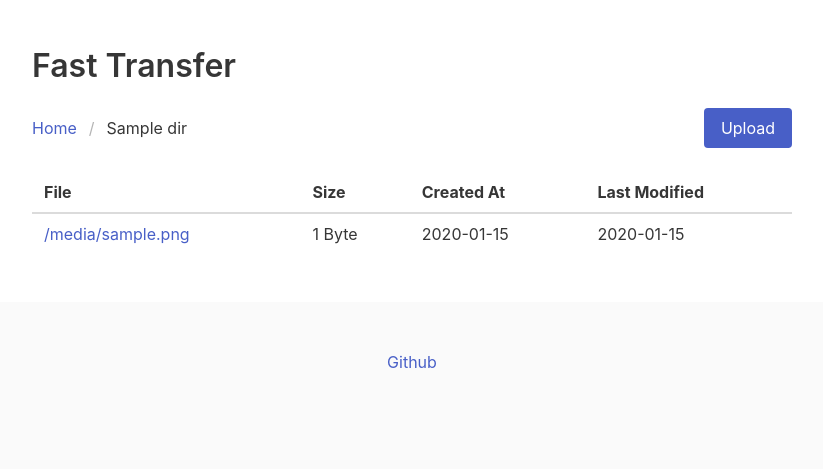
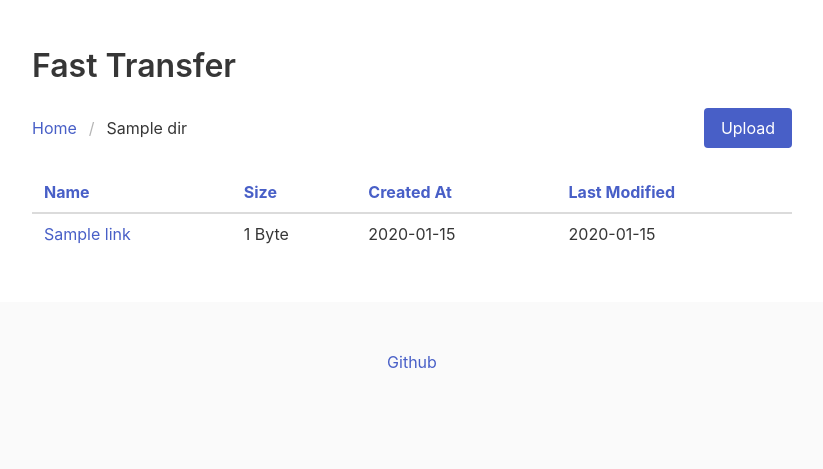
Before and after one commit to ChanMo/fast-transfer, a Flask app: template src/fast_transfer/templates/index.html in a window 1280 px wide. Shown: the top 469 px of the page, without its empty margins (228-1051 px from the left). Run offline with Flask 3, Linux system fonts and the light colour scheme; the template is opened without the code that fills it: most values are stand-ins (such as "Sample title", 1, 10 or a date in 2020); parts of the project's set-up code (start-up, migrations or seed data) failed here and were passed over.

Commit message:
add file sort

```diff
--- a/src/fast_transfer/__about__.py
+++ b/src/fast_transfer/__about__.py
@@ -1 +1 @@
-__version__ = "0.1.3"
+__version__ = "0.2.0"
--- a/src/fast_transfer/app.py
+++ b/src/fast_transfer/app.py
@@ -43,13 +43,25 @@ def index():
         dir_link = f"?dir={folder}/{file}" if folder else f'?dir={file}'
         file_link = f'?dir={folder}&file={file}'
         links.append({
-            'file': file if not isdir else f'{file}/',
+            'name': file if not isdir else f'{file}/',
             'link': dir_link if isdir else file_link,
             'is_dir': isdir,
             'size': os.path.getsize(f),
             'ctime': datetime.datetime.fromtimestamp(int(os.path.getctime(f))),
             'mtime': datetime.datetime.fromtimestamp(int(os.path.getmtime(f)))
         })
+
+    sort = flask.request.args.get('sort', '-mtime')
+    if sort not in ['ctime', '-ctime', 'mtime', '-mtime', 'name', '-name', 'size', '-size']:
+        sort = '-mtime'
+
+    reverse = False
+    key = sort
+    if sort.startswith('-'):
+        reverse = True
+        key = sort[1:]
+
+    links = sorted(links, key=lambda i:i[key], reverse=reverse)
 
     dirs = []
     if folder:
@@ -59,16 +71,17 @@ def index():
                 'path': f'{dirs[-1]["path"]}/{i}' if len(dirs) > 0 else i
             })
 
-    return flask.render_template("index.html", links=links, dirs=dirs)
+    return flask.render_template("index.html", links=links, dirs=dirs, sort=sort)
 
 
 @click.command()
 @click.argument('userdata')
-def cli(userdata):
+@click.option('-p', '--port', help='The port to bind to.', default=5000, show_default=True)
+def cli(userdata, port):
     app.config.update(
         USER_DATA=userdata
     )
-    app.run(host='0.0.0.0')
+    app.run(host='0.0.0.0', port=port)
 
 
 if __name__ == "__main__":
--- a/src/fast_transfer/templates/index.html
+++ b/src/fast_transfer/templates/index.html
@@ -3,6 +3,7 @@
   <head>
     <meta charset="UTF-8">
     <title>Fast Transfer</title>
+    <meta name="viewport" content="width=device-width, initial-scale=1">
     <link rel="stylesheet" href="/static/bulma.min.css" />
   </head>
   <body>
@@ -47,16 +48,16 @@
 	      <table class="table is-fullwidth">
 		<thead>
 		  <tr>
-		    <th>File</th>
-		    <th>Size</th>
-		    <th>Created At</th>
-		    <th>Last Modified</th>
+		    <th>{% if sort == "-name" %}<a href="?dir={{dir}}&sort=name">Name &darr;</a>{% elif sort == "name" %}<a href="?dir={{dir}}&sort=-name">Name &uarr;</a>{% else %}<a href="?dir={{dir}}&sort=name">Name</a>{% endif %}</th>
+		    <th>{% if sort == "-size" %}<a href="?dir={{dir}}&sort=size">Size &darr;</a>{% elif sort == "size" %}<a href="?dir={{dir}}&sort=-size">Size &uarr;</a>{% else %}<a href="?dir={{dir}}&sort=size">Size</a>{% endif %}</th>
+		    <th>{% if sort == "-ctime" %}<a href="?dir={{dir}}&sort=ctime">Created At &darr;</a>{% elif sort == "ctime" %}<a href="?dir={{dir}}&sort=-ctime">Created At &uarr;</a>{% else %}<a href="?dir={{dir}}&sort=-ctime">Created At</a>{% endif %}</th>
+		    <th>{% if sort == "-mtime" %}<a href="?dir={{dir}}&sort=mtime">Last Modified &darr;</a>{% elif sort == "mtime" %}<a href="?dir={{dir}}&sort=-mtime">Last Modified &uarr;</a>{% else %}<a href="?dir={{dir}}&sort=-mtime">Last Modified</a>{% endif %}</th>
 		  </tr>
 		</thead>
 		<tbody>
 		  {% for link in links %}
 		    <tr>
-		      <td><a href="{{ link.link }}">{{ link.file }}</a></td>
+		      <td><a href="{{ link.link }}">{{ link.name }}</a></td>
 		      <td>{{link.size|filesizeformat}}</td>
 		      <td>{{link.ctime}}</td>
 		      <td>{{link.mtime}}</td>
```
Also changed, not shown: README.md.
